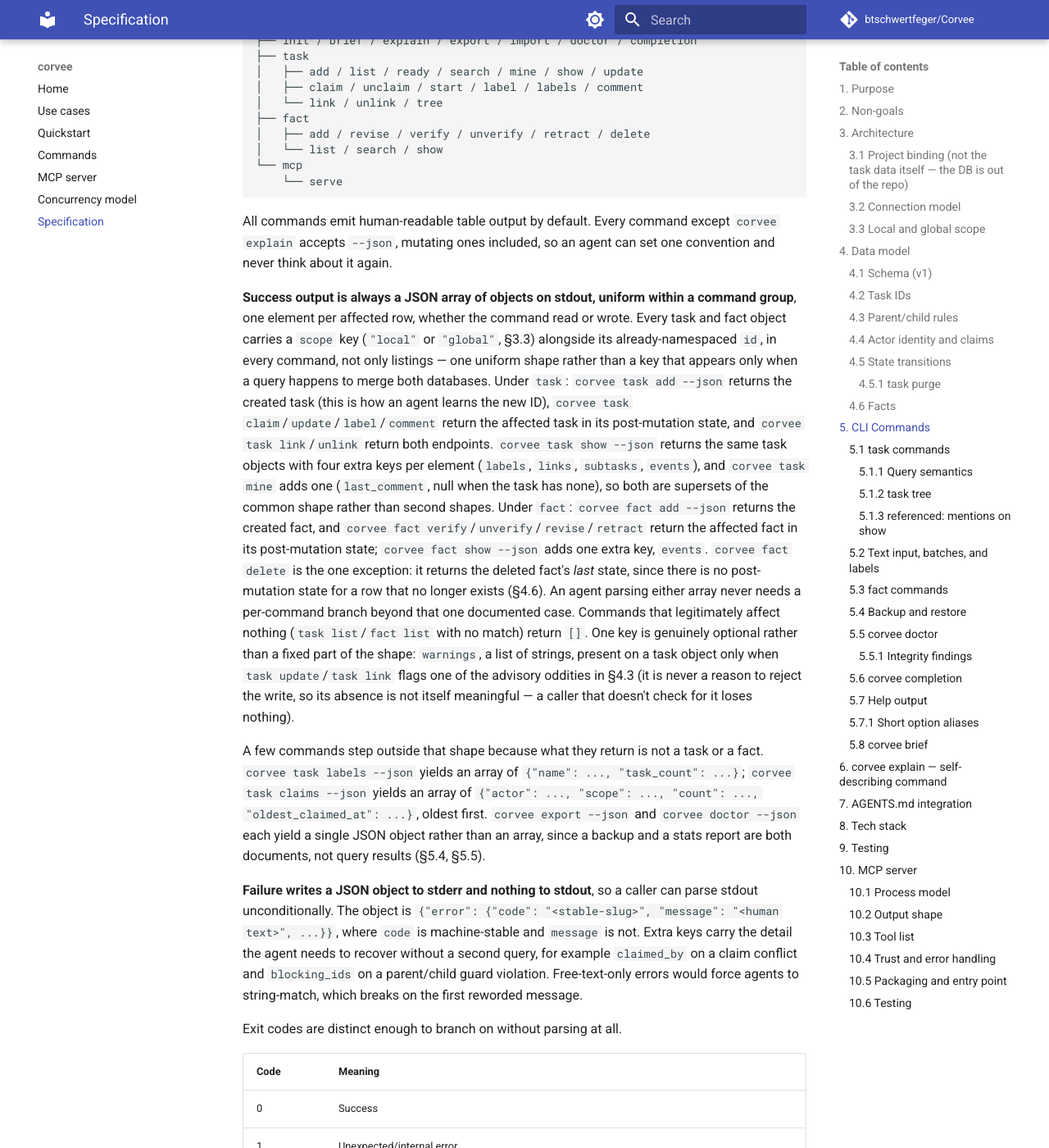
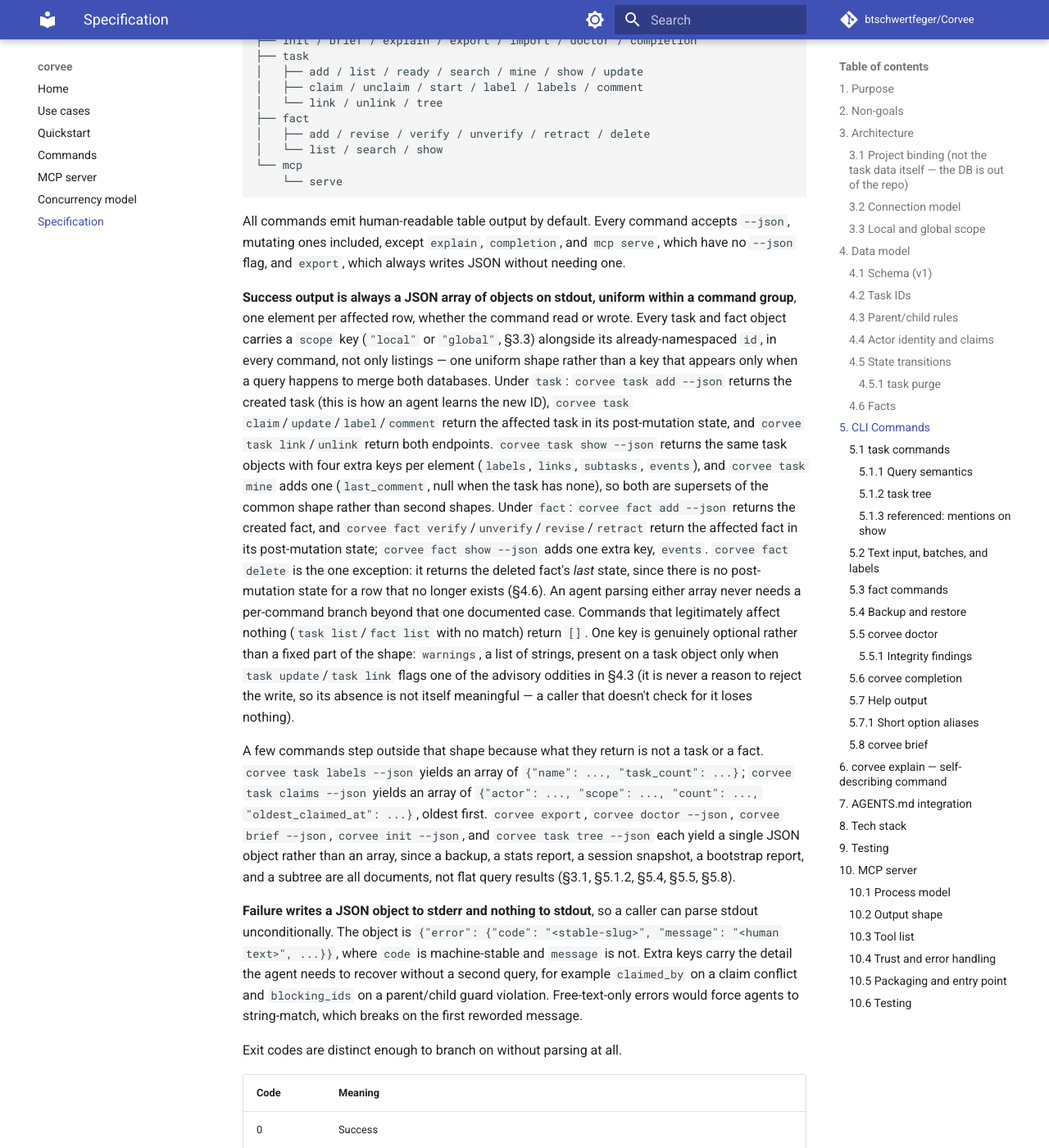
Before and after one commit to btschwertfeger/Corvee, an MkDocs documentation site: the page built from docs/spec.md, in a window 1280 px wide and 1400 px high, scrolled down 18049 px. Shown: the whole window at 82% size. Built offline with MkDocs 1.6.1 and Material for MkDocs 9.7.7, drawn with Linux system fonts in a browser that asks for light colours; comment, search, counter and statistics services are not loaded.

Commit message:
Scope the every-command-accepts-`--json` claim (#41)

````diff
--- a/docs/spec.md
+++ b/docs/spec.md
@@ -883,8 +883,9 @@ corvee
 ```
 
 All commands emit human-readable table output by default. Every command
-except `corvee explain` accepts `--json`, mutating ones included, so an
-agent can set one convention and never think about it again.
+accepts `--json`, mutating ones included, except `explain`, `completion`,
+and `mcp serve`, which have no `--json` flag, and `export`, which always
+writes JSON without needing one.
 
 **Success output is always a JSON array of objects on stdout, uniform
 within a command group**, one element per affected row, whether the command
@@ -918,9 +919,11 @@ A few commands step outside that shape because what they return is not a
 task or a fact. `corvee task labels --json` yields an array of `{"name":
 ..., "task_count": ...}`; `corvee task claims --json` yields an array of
 `{"actor": ..., "scope": ..., "count": ..., "oldest_claimed_at": ...}`,
-oldest first. `corvee export --json` and `corvee doctor --json` each yield
-a single JSON object rather than an array, since a backup and a stats
-report are both documents, not query results (§5.4, §5.5).
+oldest first. `corvee export`, `corvee doctor --json`, `corvee brief --json`,
+`corvee init --json`, and `corvee task tree --json` each yield a single
+JSON object rather than an array, since a backup, a stats report, a
+session snapshot, a bootstrap report, and a subtree are all documents, not
+flat query results (§3.1, §5.1.2, §5.4, §5.5, §5.8).
 
 **Failure writes a JSON object to stderr and nothing to stdout**, so a
 caller can parse stdout unconditionally. The object is
````
Also changed, not shown: README.md (+3 -1 lines), docs/commands.md (+6 -2 lines), docs/quickstart.md (+5 -4 lines), 1 other file.
